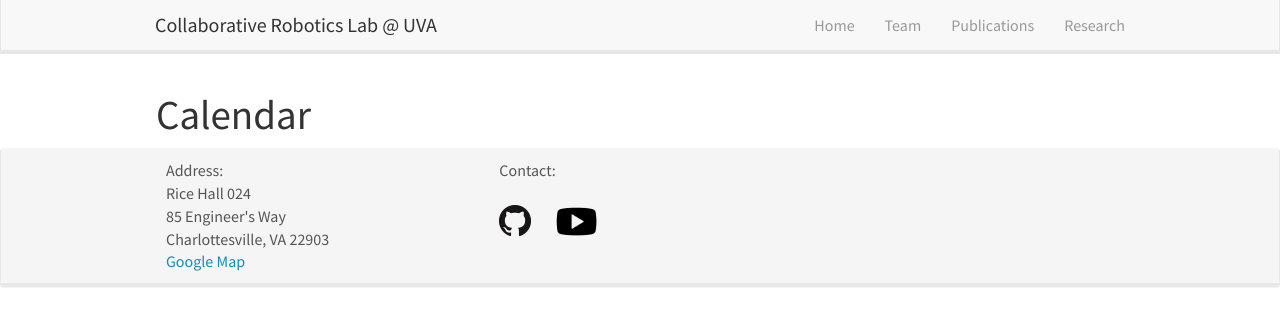
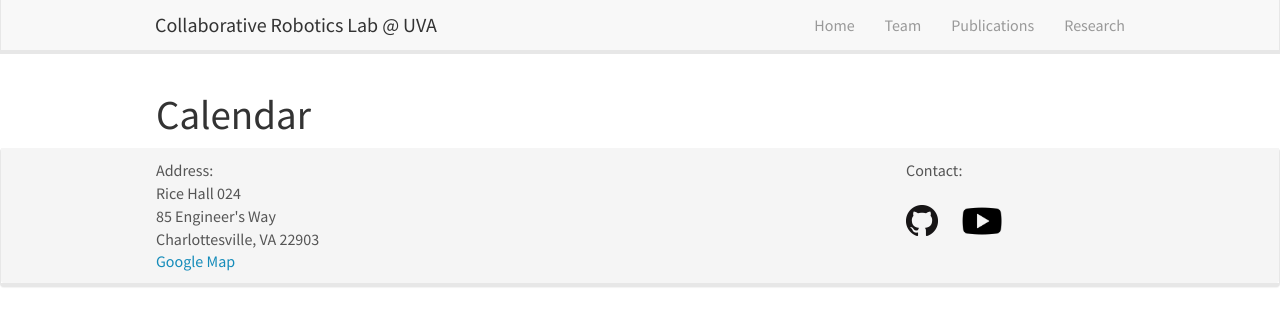
Before and after one commit to collaborative-robotics-lab-at-uva/collaborative-robotics-lab-at-uva.github.io, a Jekyll site: the page built from _pages/mini_lecture_series.md, in a window 1280 px wide. Shown: the top 326 px of the page. Built offline with Jekyll 4.4.1, drawn with Linux system fonts in a browser that asks for light colours; nearby versions of some CDN libraries.

Commit message:
right-aligned footer

```diff
--- a/_includes/footer.html
+++ b/_includes/footer.html
@@ -4,17 +4,18 @@
 	<div class="container-fluid">
 	  <div class="row">
 
-		<div class="col-sm-4">
+		<div class="col-sm-9">
 		  Address: <br />
       Rice Hall 024</br>
       85 Engineer's Way</br>
       Charlottesville, VA 22903</br>
       <a href="https://goo.gl/maps/5kCrtu4fxiuS2Z7c7">Google Map</a>
 		</div>
-    <div class="col-sm-4">
+    <div class="col-sm-3">
+
       Contact: <br />
-		  <a href="https://github.com/collaborative-robotics-lab-at-uva" title="Links to projects" target="_blank"><img alt="" src="{{ site.url }}{{ site.baseurl }}/images/footericons/GitHub-Mark-32px.png" /> </a>&nbsp; &nbsp; &nbsp;
-      <a href="https://www.youtube.com/channel/UCC00F32F17DbDf8FrIEvnPg" title="Collaborative Robotics Lab on Youtube" target="_blank"><img alt="" src="{{ site.url }}{{ site.baseurl }}/images/footericons/youtube.png", width="16%" /> </a>&nbsp; &nbsp; &nbsp;
+		  <a style="text-align:right" href="https://github.com/collaborative-robotics-lab-at-uva" title="Links to projects" target="_blank"><img alt="" src="{{ site.url }}{{ site.baseurl }}/images/footericons/GitHub-Mark-32px.png" /> </a>&nbsp; &nbsp; &nbsp;
+      <a href="https://www.youtube.com/channel/UCC00F32F17DbDf8FrIEvnPg" title="Collaborative Robotics Lab on Youtube" target="_blank"><img alt="" src="{{ site.url }}{{ site.baseurl }}/images/footericons/youtube.png", width="20%" /> </a>&nbsp; &nbsp; &nbsp;
 		</div>
 
 
```
